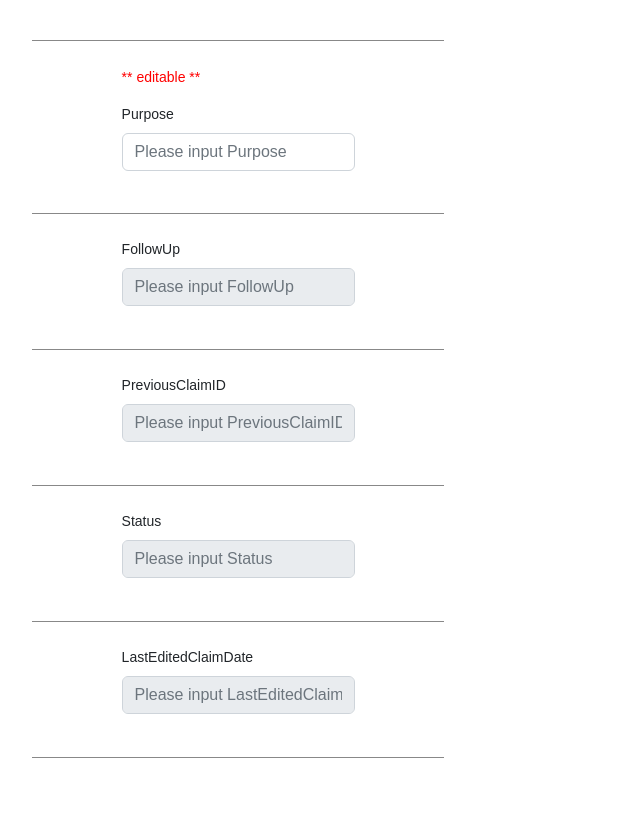
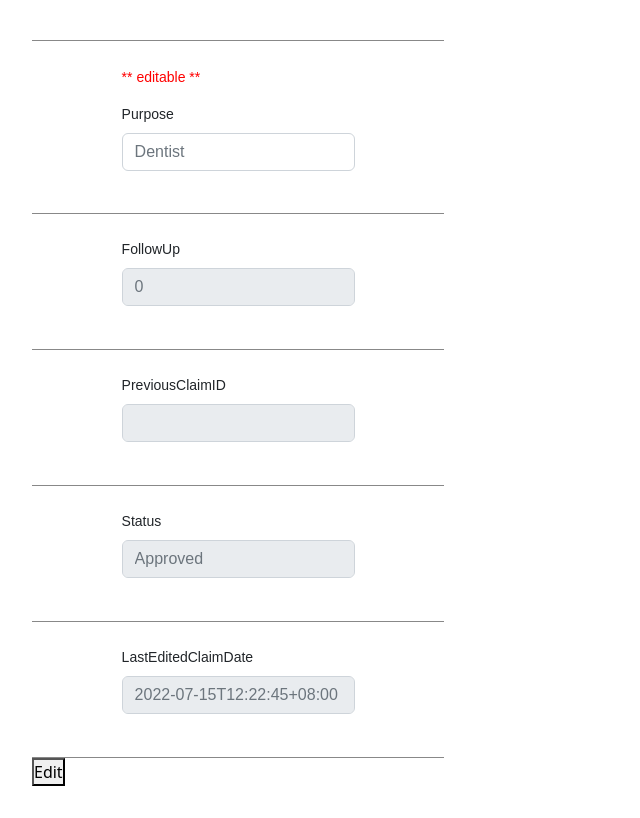
Before and after one commit to ghthegreat/TT2_9, a React (Create React App) app in the folder frontend/: page /edit-claims in a window 1280 px wide. Shown: the part 900-1718 px from the top of the page, without its empty margins (0-640 px from the left). Before the commit the page ends 1690 px from the top, so only its background shows below. Built offline with nearby package versions, Linux system fonts and the light colour scheme.

Commit message:
some changes

```diff
--- a/frontend/src/edit-claims/EditClaims.jsx
+++ b/frontend/src/edit-claims/EditClaims.jsx
@@ -1,6 +1,8 @@
 import React, {useState} from 'react'
 import Form from 'react-bootstrap/Form'
 import './EditClaims.css'
+import axios from 'axios';
+
 
 export function EditClaims(){
 
@@ -19,6 +21,7 @@ export function EditClaims(){
        }]
     const sampleData = testData[0]
     const [editClaims, setEditClaims] = useState({
+        'employeeId': "58001002",
         'Amount': sampleData['Amount'],
         'Purpose': sampleData['Purpose']
     })
@@ -47,6 +50,16 @@ export function EditClaims(){
             return prevState
         })
     }
+
+    const onEdit = () => {
+        console.log('button is working')
+        axios.put('http://localhost:5000/claims/editclaims', editClaims).then((res)=>{
+        console.log('worked')
+        console.log(res)
+        }
+        );
+
+    }
     return(
         <div className = "createPage">
             <h1>Edit Claims page</h1>
@@ -60,7 +73,7 @@ export function EditClaims(){
                             <Form.Label>{key}</Form.Label>
                             <Form.Control
                                 type="text"
-                                placeholder={`Please input ${key}`}
+                                placeholder={sampleData[key]}
                                 name={key}
                                 disabled={!editableFields[key]}
                                 onChange = {
@@ -68,7 +81,6 @@ export function EditClaims(){
                                         onEditField(e.target.value, key)
                                     }
                                 }
-                                //value=
                                 // onChange = {updateFormField}
                             />
                         </Form.Group>
@@ -79,7 +91,9 @@ export function EditClaims(){
                 )
             })}
 
-
+<button onClick={() => {
+    onEdit()
+}}>Edit</button>
         </div>
     )
 }
```
